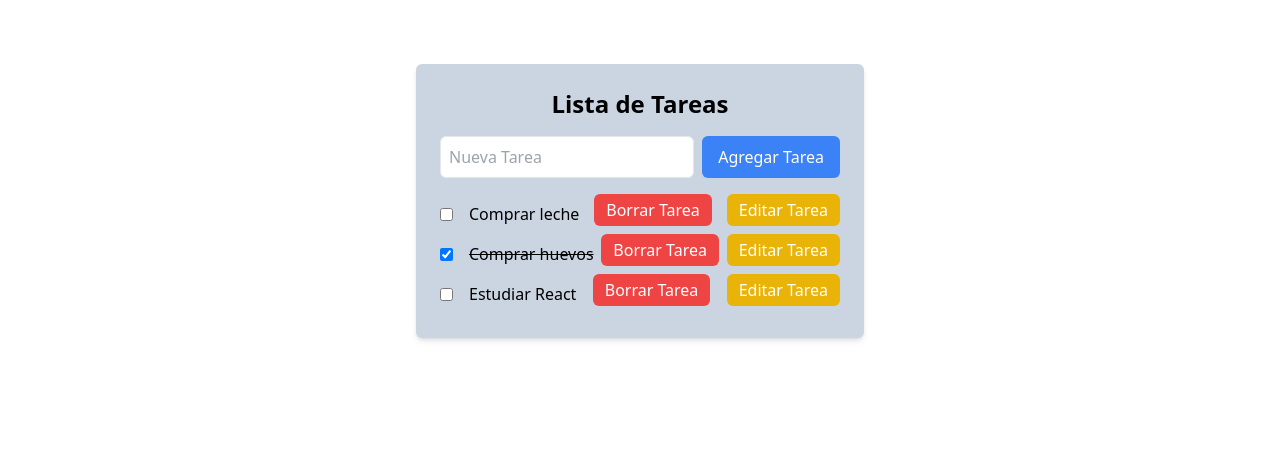
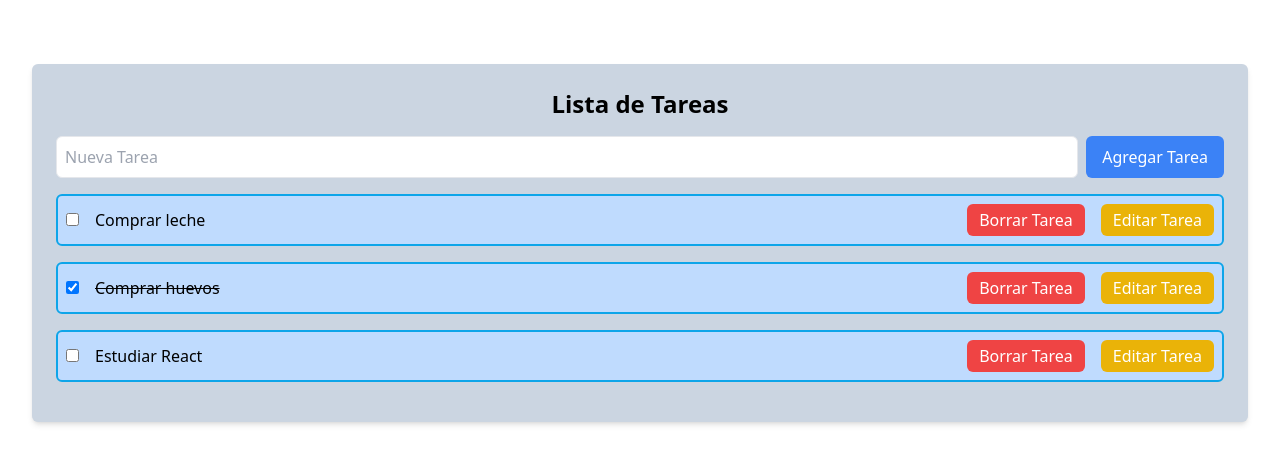
Before and after one commit to josemanuelcordon/curso-react, a React (Vite) app in the folder Proyectos/00-Introduccion/: page / in a window 1280 px wide. Shown: the top 464 px of the page. Built offline with nearby package versions, Linux system fonts and the light colour scheme.

Commit message:
New component task and props, need props validation

```diff
--- /dev/null
+++ b/Proyectos/00-Introduccion/src/components/Task.jsx
@@ -0,0 +1,37 @@
+const Task = ({task, handleCompleted, handleRemoveTask, handleEditTask}) => {
+  return (
+    <li key={task.id} className="flex items-center justify-between rounded-md p-2 mb2 border-solid border-2 border-sky-500 mb-4 bg-blue-200">
+        <div>
+              <input
+                type="checkbox"
+                checked={task.completed}
+                className="mr-4"
+                onChange={() => handleCompleted(task.id)}
+              />
+              <span
+                style={{
+                  textDecoration: task.completed ? "line-through" : "none",
+                }}
+              >
+                {task.title}
+              </span>
+              </div>
+              <div>
+              <button
+                className="ml-auto bg-red-500 text-white px-3 py-1 rounded-md mr-4"
+                onClick={() => handleRemoveTask(task.id)}
+              >
+                Borrar Tarea
+              </button>
+              <button
+                className="ml-auto bg-yellow-500 text-white px-3 py-1 rounded-md"
+                onClick={() => handleEditTask(task.id)}
+              >
+                Editar Tarea
+              </button>
+              </div>
+            </li>
+  );
+}
+
+export default Task;
--- a/Proyectos/00-Introduccion/src/components/TodoListBasicTailWindCss.jsx
+++ b/Proyectos/00-Introduccion/src/components/TodoListBasicTailWindCss.jsx
@@ -1,5 +1,6 @@
 import { useState } from "react";
 import { generateId } from "../helpers/generateId";
+import Task from "./Task.jsx";
 
 const initialState = [
   {
@@ -84,7 +85,7 @@ const TodoListBasicTailWindCss = () => {
 
   return (
     <>
-      <div className="max-w-md mx-auto mt-8 p-6 bg-slate-300 shadow-md rounded-md">
+      <div className="max-w mx-auto mt-8 p-6 bg-slate-300 shadow-md rounded-md">
         <h1 className="text-2xl mb-4 font-bold">Lista de Tareas</h1>
         <div className="flex mb-4">
           <input
@@ -103,33 +104,7 @@ const TodoListBasicTailWindCss = () => {
         </div>
         <ul>
           {tasks.map((task) => (
-            <li key={task.id} className="flex items-center mb2">
-              <input
-                type="checkbox"
-                checked={task.completed}
-                className="mr-4"
-                onChange={() => handleCompleted(task.id)}
-              />
-              <span
-                style={{
-                  textDecoration: task.completed ? "line-through" : "none",
-                }}
-              >
-                {task.title}
-              </span>
-              <button
-                className="ml-auto bg-red-500 text-white px-3 py-1 rounded-md mb-2"
-                onClick={() => handleRemoveTask(task.id)}
-              >
-                Borrar Tarea
-              </button>
-              <button
-                className="ml-auto bg-yellow-500 text-white px-3 py-1 rounded-md mb-2"
-                onClick={() => handleEditTask(task.id)}
-              >
-                Editar Tarea
-              </button>
-            </li>
+            <Task key={task.id} task={task} handleCompleted={handleCompleted} handleRemoveTask={handleRemoveTask} handleEditTask={handleEditTask} />
           ))}
         </ul>
         {/* Mostrar el input solo si estamos editando una tarea */}
```
